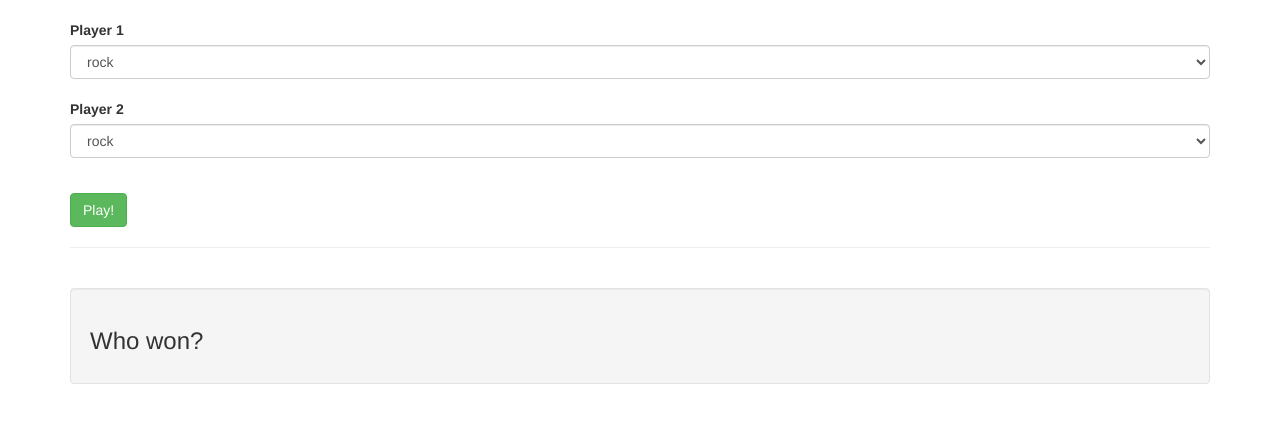
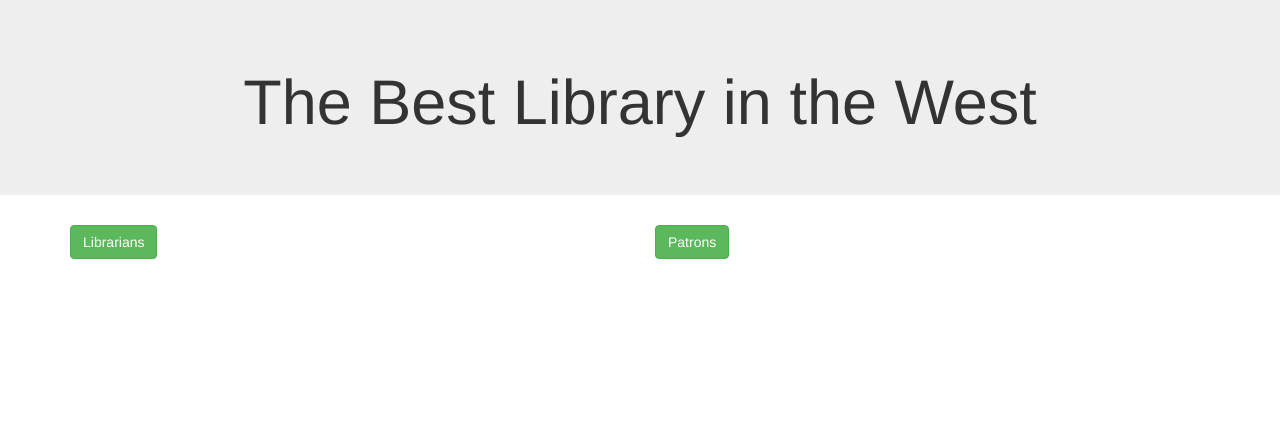
Before and after one commit to jos-h20/library_php, a PHP site: template views/index.html.twig in a window 1280 px wide. Shown: the top 423 px of the page. Run offline with PHP 8.4, Linux system fonts and the light colour scheme; the template is opened without the code that fills it, so the values that code supplies are empty; some libraries are stand-ins or nearby versions.

Commit message:
add a landing page for library site

```diff
--- a/views/index.html.twig
+++ b/views/index.html.twig
@@ -5,34 +5,23 @@
         <title></title>
     </head>
     <body>
+        <div class="container-fluid jumbotron text-center">
+            <h1>The Best Library in the West</h1>
+        </div>
         <div class="container">
-            <h1></h1>
-            <form action="/rock_paper_scissors">
-                <div class="form-group">
-                    <label for="input_1">Player 1</label>
-                        <select name= "input_1" id="input_1" class="form-control">
-                            <option>rock</option>
-                            <option>paper</option>
-                            <option>scissors</option>
-                        </select><br>
-                    <label for="input_2">Player 2</label>
-                        <select name= "input_2" id="input_2" class="form-control">
-                            <option>rock</option>
-                            <option>paper</option>
-                            <option>scissors</option>
-                        </select><br>
+            <div class="row">
+                <div class="col-sm-6">
+                    <form class="" action="/librarians" >
+                        <button class="btn btn-success" type="submit" name="librarian">Librarians</button>
+                    </form>
                 </div>
-                <button class="btn btn-success" type="submit">Play!</button>
-            </form>
-            <hr>
-            <br>
-            <div class="well">
-                <h3>Who won?</h3>
-                <p>
-                    {{ results }}
-                </p>
+                <div class="col-sm-6">
+                    <form class="" action="/patrons" >
+                        <button class="btn btn-success" type="submit" name="patron">Patrons</button>
+                    </form>
+                </div>
+            </div>
 
-            </div>
         </div>
     </body>
 </html>
```
